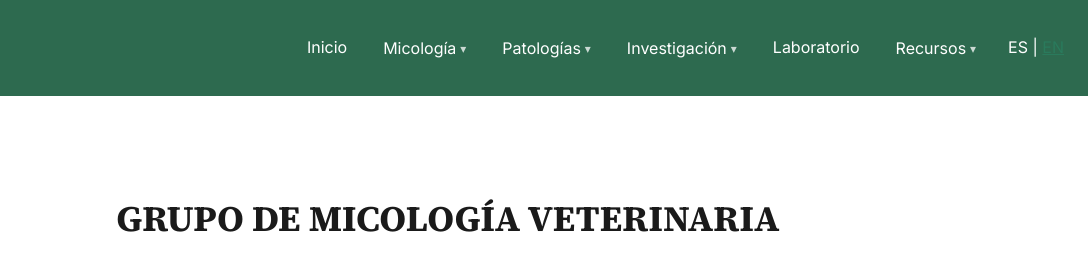
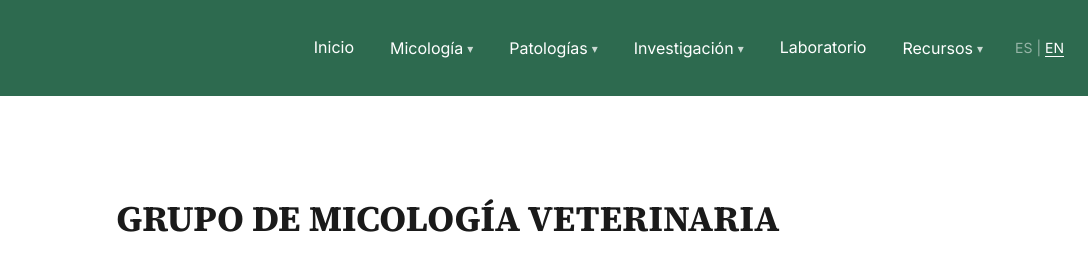
Before and after one commit to warmeta/vetmycology, an Astro site: page / in a window 1280 px wide. Shown: the top 260 px of the page, 192-1280 px from the left. Built offline with nearby package versions, Linux system fonts and the light colour scheme; Astro itself is replaced by a stand-in of ours.

Commit message:
fix: lang switcher white color in LangSwitcher scoped styles

```diff
--- a/src/components/LangSwitcher.astro
+++ b/src/components/LangSwitcher.astro
@@ -33,3 +33,31 @@ const enUrl = getRelativeLocaleUrl('en', cleanPath);
     <a href={enUrl} aria-label="Switch to English">EN</a>
   )}
 </div>
+
+<style>
+  .lang-switcher {
+    display: flex;
+    align-items: center;
+    gap: var(--space-xs);
+    font-size: var(--font-size-sm);
+    font-family: var(--font-body);
+  }
+
+  .lang-switcher a {
+    color: #ffffff;
+    text-decoration: underline;
+    text-underline-offset: 3px;
+  }
+
+  .lang-switcher a:visited {
+    color: #ffffff;
+  }
+
+  .lang-switcher a:hover {
+    opacity: 0.8;
+  }
+
+  .lang-switcher span {
+    color: rgba(255, 255, 255, 0.5);
+  }
+</style>
```
